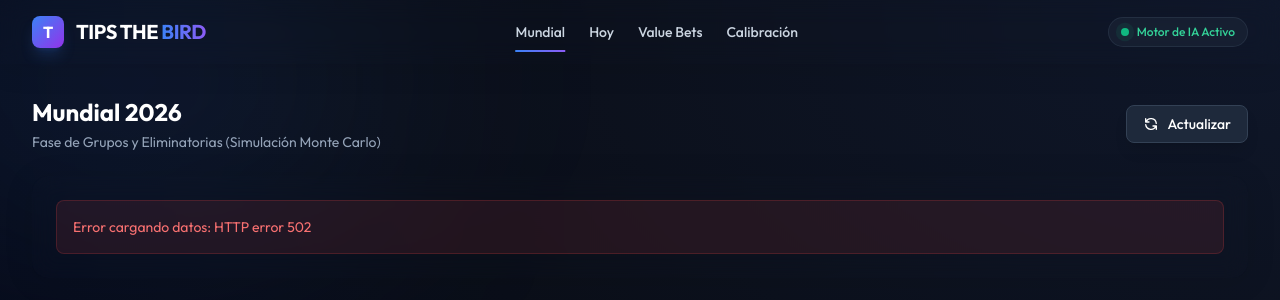
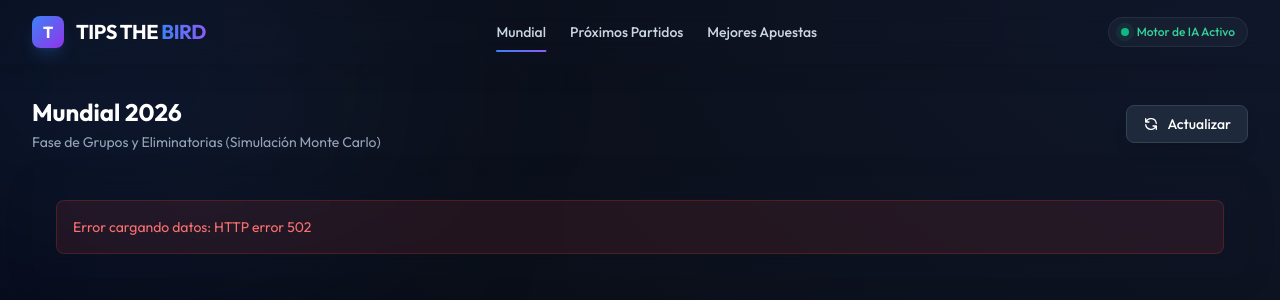
Before and after one commit to Trejo14/pronosticos-mundial, a Django app: page / in a window 1280 px wide. Shown: the top 300 px of the page. Run offline with Django 5.2, Linux system fonts and the light colour scheme; parts of the project's set-up code (start-up, migrations or seed data) failed here and were passed over; some libraries are stand-ins or nearby versions.

Commit message:
Fix 502 error and update frontend matches view

```diff
--- a/espn_service/apps/predictions/services.py
+++ b/espn_service/apps/predictions/services.py
@@ -693,7 +693,11 @@ class PredictionService:
             "xG": {"home": pred.home_xg, "away": pred.away_xg},
         }
         # Build exact scores list
-        from apps.predictions.prediction_engine import poisson_prob as pp
+        import math
+        def pp(k, lam):
+            if lam <= 0: return 1.0 if k == 0 else 0.0
+            return (math.exp(-lam) * (lam**k)) / math.factorial(k)
+
         expH = pred.expected_goals_home
         expA = pred.expected_goals_away
         exact_scores = []
@@ -706,7 +710,7 @@ class PredictionService:
         result["exact_scores"] = exact_scores[:10]
 
         # Build specials / markets
-        from apps.predictions.prediction_engine import poisson_prob as pp2
+        pp2 = pp
         result["markets"] = {
             "over_under": {
                 "over_2_5": round(sum(pp2(i, expH) * pp2(j, expA) for i in range(9) for j in range(9) if i + j > 2.5), 4),
--- a/espn_service/apps/predictions/templates/predictions/frontend.html
+++ b/espn_service/apps/predictions/templates/predictions/frontend.html
@@ -170,9 +170,9 @@
                 <div class="hidden md:flex items-center gap-8">
                     <nav class="flex gap-6" id="main-nav">
                         <button class="nav-btn active text-sm font-medium text-slate-300 hover:text-white py-2 transition-colors" data-tab="worldcup">Mundial</button>
-                        <button class="nav-btn text-sm font-medium text-slate-300 hover:text-white py-2 transition-colors" data-tab="today">Hoy</button>
-                        <button class="nav-btn text-sm font-medium text-slate-300 hover:text-white py-2 transition-colors" data-tab="valuebets">Value Bets</button>
-                        <button class="nav-btn text-sm font-medium text-slate-300 hover:text-white py-2 transition-colors" data-tab="calibration">Calibración</button>
+                        <button class="nav-btn text-sm font-medium text-slate-300 hover:text-white py-2 transition-colors" data-tab="today">Próximos Partidos</button>
+                        <button class="nav-btn text-sm font-medium text-slate-300 hover:text-white py-2 transition-colors" data-tab="valuebets">Mejores Apuestas</button>
+                        <!-- Calibration tab hidden based on user feedback -->
                     </nav>
                 </div>
 
@@ -212,12 +212,12 @@
             </div>
         </div>
 
-        <!-- === TODAY'S MATCHES === -->
+        <!-- === UPCOMING MATCHES === -->
         <div id="tab-today" class="tab-content">
             <div class="flex flex-col sm:flex-row justify-between items-start sm:items-center mb-6 gap-4">
                 <div>
-                    <h2 class="text-2xl font-bold text-white mb-1">Partidos de Hoy</h2>
-                    <p class="text-sm text-slate-400" id="today-date"></p>
+                    <h2 class="text-2xl font-bold text-white mb-1">Próximos Partidos</h2>
+                    <p class="text-sm text-slate-400">Todos los partidos programados con predicciones</p>
                 </div>
                 <button onclick="loadToday()" class="px-4 py-2 bg-slate-800 hover:bg-slate-700 border border-slate-700 text-white text-sm font-medium rounded-lg transition-all shadow-lg flex items-center gap-2">
                     <svg class="w-4 h-4" fill="none" stroke="currentColor" viewBox="0 0 24 24"><path stroke-linecap="round" stroke-linejoin="round" stroke-width="2" d="M4 4v5h.582m15.356 2A8.001 8.001 0 004.582 9m0 0H9m11 11v-5h-.581m0 0a8.003 8.003 0 01-15.357-2m15.357 2H15"></path></svg>
@@ -232,8 +232,8 @@
         <div id="tab-valuebets" class="tab-content">
             <div class="flex flex-col sm:flex-row justify-between items-start sm:items-center mb-6 gap-4">
                 <div>
-                    <h2 class="text-2xl font-bold text-white mb-1">Value Bets</h2>
-                    <p class="text-sm text-slate-400">Apuestas detectadas con mayor valor esperado (EV+)</p>
+                    <h2 class="text-2xl font-bold text-white mb-1">Mejores Apuestas</h2>
+                    <p class="text-sm text-slate-400">Las apuestas con mayor probabilidad matemática a tu favor</p>
                 </div>
                 <div class="flex items-center gap-3">
                     <span class="text-sm font-medium text-slate-300">Stake Base:</span>
@@ -314,7 +314,6 @@
                     if (btn.dataset.tab === 'worldcup') loadWorldCup();
                     else if (btn.dataset.tab === 'today') loadToday();
                     else if (btn.dataset.tab === 'valuebets') loadValueBets();
-                    else if (btn.dataset.tab === 'calibration') loadCalibration();
                 });
             });
         }
@@ -406,17 +405,19 @@
             return all;
         }
 
-        // === TODAY ===
+        // === UPCOMING MATCHES ===
         async function loadToday() {
             const el = document.getElementById('today-content');
             el.innerHTML = '<div class="col-span-full flex justify-center py-12"><div class="animate-spin rounded-full h-8 w-8 border-b-2 border-brand-primary"></div></div>';
             try {
                 if (!wcData) wcData = await apiCall('/worldcup/');
-                const todayStr = new Intl.DateTimeFormat('en-CA', {timeZone:'America/Mexico_City'}).format(new Date());
-                const matches = extractMatches(wcData).filter(m => m.utc_date && m.utc_date.startsWith(todayStr));
+
+                // Show all matches that are scheduled or in play, sorted by date
+                let matches = extractMatches(wcData).filter(m => m.status === 'TIMED' || m.status === 'SCHEDULED' || m.status === 'IN_PLAY');
+                matches.sort((a,b) => new Date(a.utc_date) - new Date(b.utc_date));
 
                 if (matches.length === 0) {
-                    el.innerHTML = '<div class="col-span-full glass-panel p-10 text-center rounded-xl text-slate-400">No hay partidos programados para hoy.</div>';
+                    el.innerHTML = '<div class="col-span-full glass-panel p-10 text-center rounded-xl text-slate-400">No hay partidos programados.</div>';
                     return;
                 }
 
@@ -537,7 +538,7 @@
                 matches.sort((a,b) => new Date(a.utc_date) - new Date(b.utc_date));
 
                 let html = '';
-                matches.slice(0, 9).forEach((m, idx) => {
+                matches.forEach((m, idx) => {
                     const p = m.prediction;
                     const probs = [
                         { label: 'Local', val: p.home_win || 0, odds: (1/(p.home_win||1)).toFixed(2) },
```
